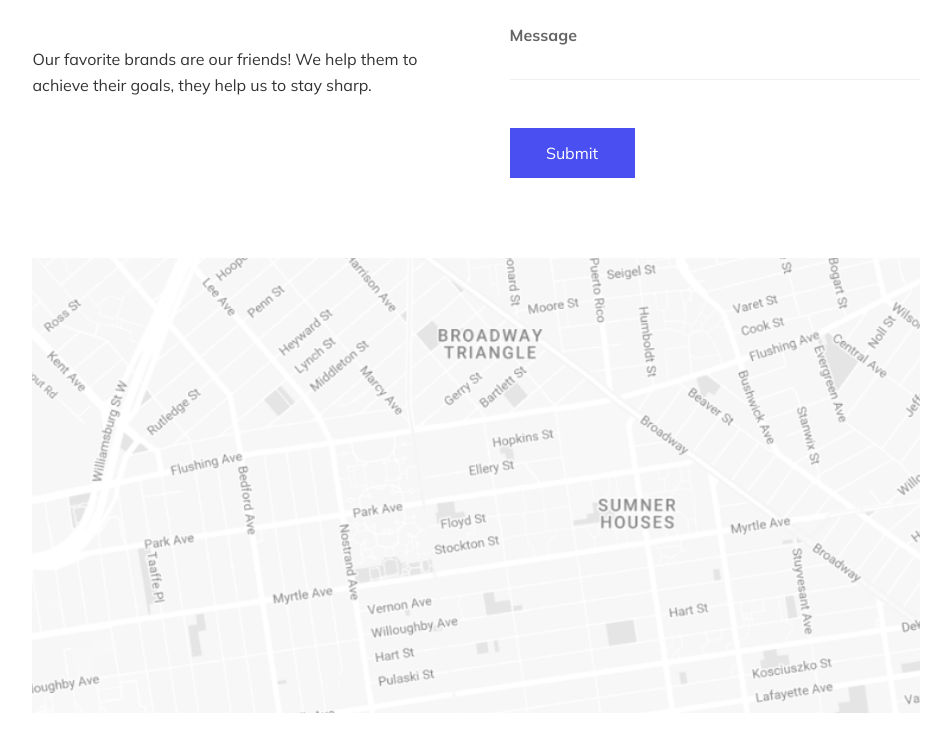
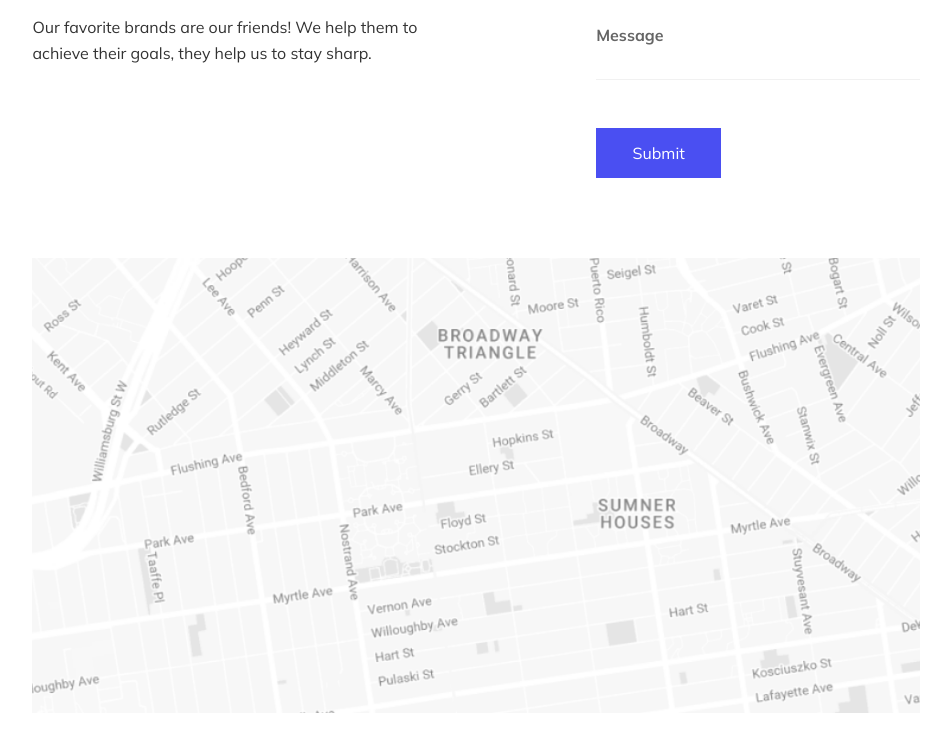
Before and after one commit to Garla-mantix/genesis-portfolio, a plain HTML site: page pages/contact.html in a window 1280 px wide. Shown: the part 346-1100 px from the top of the page, without its empty margins (164-1115 px from the left). Drawn offline with Linux system fonts and the light colour scheme.

Commit message:
margins and cleanup

```diff
--- a/styles/_contact.scss
+++ b/styles/_contact.scss
@@ -11,14 +11,13 @@
     max-width: 1140px;
     width: 100%;
     margin: auto;
-    gap: 2em;
+    gap: 9em;
     margin-top: 3em;
 
     &__left {
         display: flex;
         flex-direction: column;
         margin-left: 10%;
-        gap: 2em;
         font-family: fonts.$main-font;
         flex-shrink: 1;
 
--- a/styles/_footer.scss
+++ b/styles/_footer.scss
@@ -30,7 +30,7 @@
 
 .footer-container__navbar a {
     position: relative;
-    font-family: 'Mulish';
+    font-family: $main-font;
     font-size: 18px;
     font-weight: bold;
     letter-spacing: -0.35px;
--- a/styles/_home.scss
+++ b/styles/_home.scss
@@ -172,7 +172,6 @@
     margin-left: 10%;
     margin-right: 10%;
     margin-bottom: 3em;
-
 }
 
 .services-text {
@@ -195,7 +194,6 @@
         gap: 2.5em;
     }
 
-
     & ul {
         list-style: none;
         line-height: 2em;
@@ -215,7 +213,6 @@
     border-top: solid rgba(0, 0, 0, 0.168);
     border-bottom: solid rgba(0, 0, 0, 0.168);
     padding-top: 2em;
-
 
     &__container {
         max-width: 1110px;
```
Also changed, not shown: styles/index.css.
